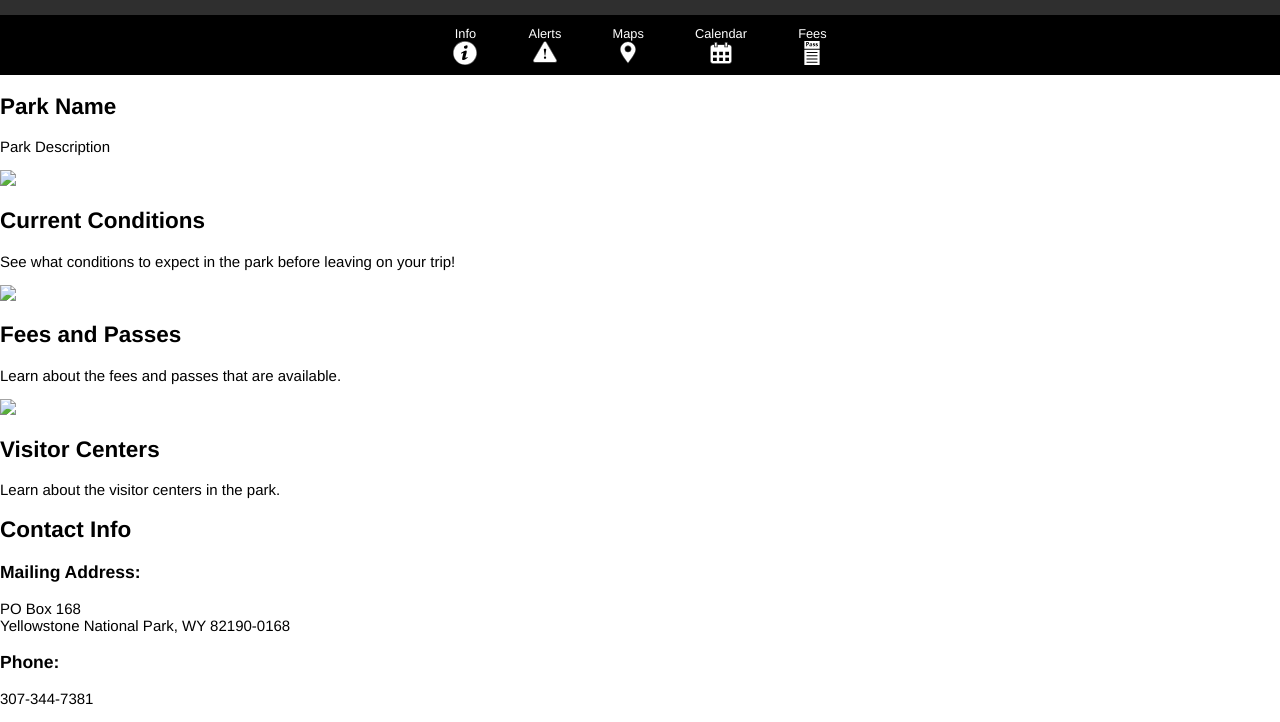
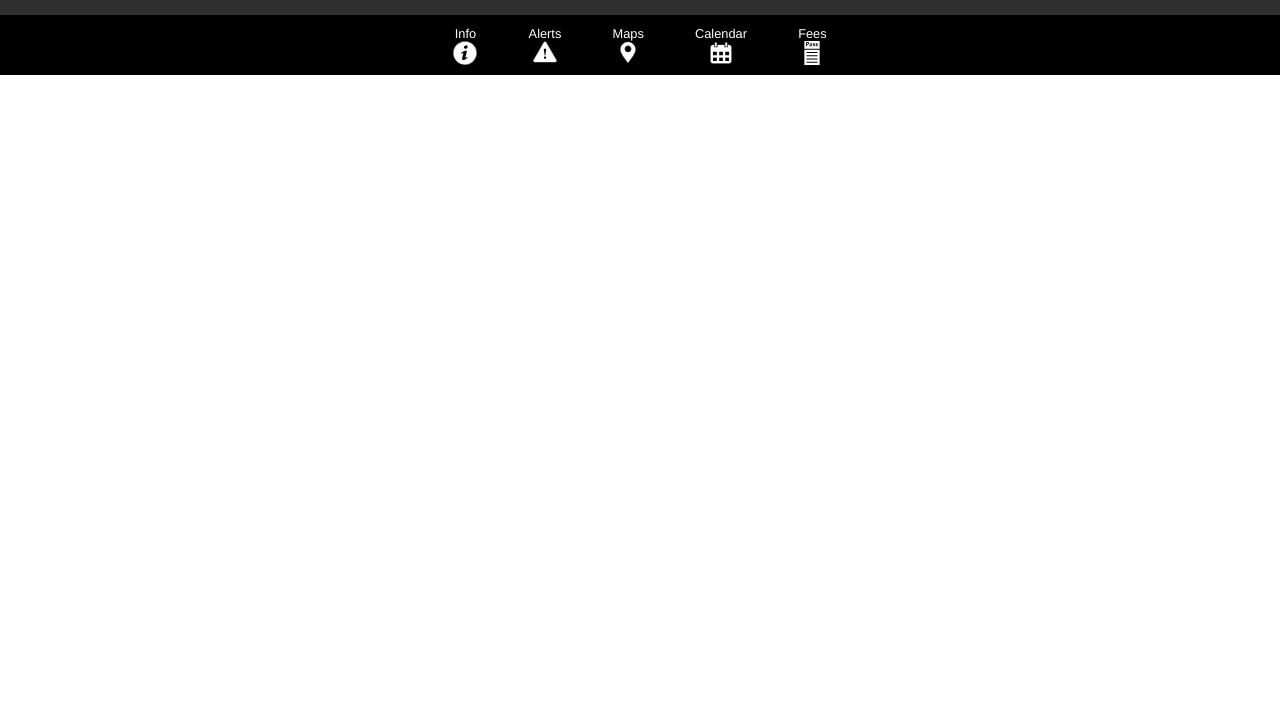
Before and after one commit to obviouslyweb/wdd231, a website built with Vite: page src/index.html in a window 1280 px wide. Shown: the part 440-1162 px from the top of the page. After the commit the page ends 800 px from the top, so only its background shows below. Built offline with nearby package versions, Linux system fonts and the light colour scheme; grey boxes are pictures that could not be loaded.

Commit message:
Temporarily hid incomplete content.

```diff
--- a/src/index.html
+++ b/src/index.html
@@ -107,31 +107,31 @@
     </header>
     <main id="main">
       <!-- Will use JS for dynamic generation of middle section data -->
-       <section class="park-details">
+       <!-- <section class="park-details">
         <h1 class="park-name">Park Name</h1>
         <p class="park-description">Park Description</p>
         <div class="park-info-card-holder">
           <div class="park-info-card" id="condition-card">
-            <img src="#"> <!-- Add image here -->
+            <img src="#">
             <h2 class="card-title">Current Conditions</h2>
             <p class="card-description">See what conditions to expect in the park before leaving on your trip!</p>
           </div>
           <div class="park-info-card" id="fee-pass-card">
-            <img src="#"> <!-- Add image here -->
+            <img src="#">
             <h2 class="card-title">Fees and Passes</h2>
             <p class="card-description">Learn about the fees and passes that are available.</p>
           </div>
           <div class="park-info-card" id="vistor-card">
-            <img src="#"> <!-- Add image here -->
+            <img src="#">
             <h2 class="card-title">Visitor Centers</h2>
             <p class="card-description">Learn about the visitor centers in the park.</p>
           </div>
         </div>
-      </section>
+      </section> -->
       <!-- BUILD FOR MOBILE FIRST, will need media query for landscape orientation -->
     </main>
     <footer id="park-footer">
-      <section class="park-contact">
+      <!-- <section class="park-contact">
         <h2 class="contact-title">Contact Info</h2>
           <div class="contact-block">
             <h3 class="contact-subtitle">Mailing Address:</h3>
@@ -142,6 +142,6 @@
             <p class="contact-text">307-344-7381</p>
           </div>
       </section>
-    </footer>
+    </footer> -->
   </body>
 </html>
```
